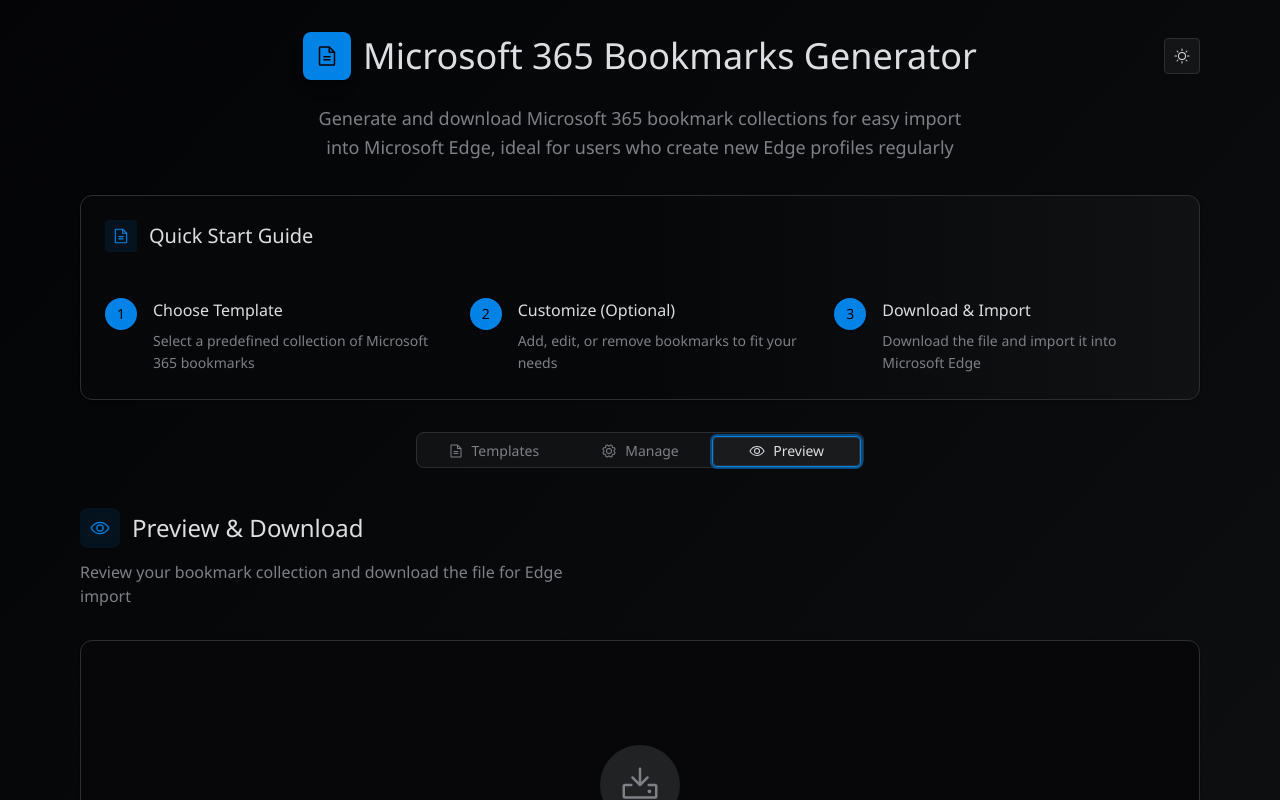
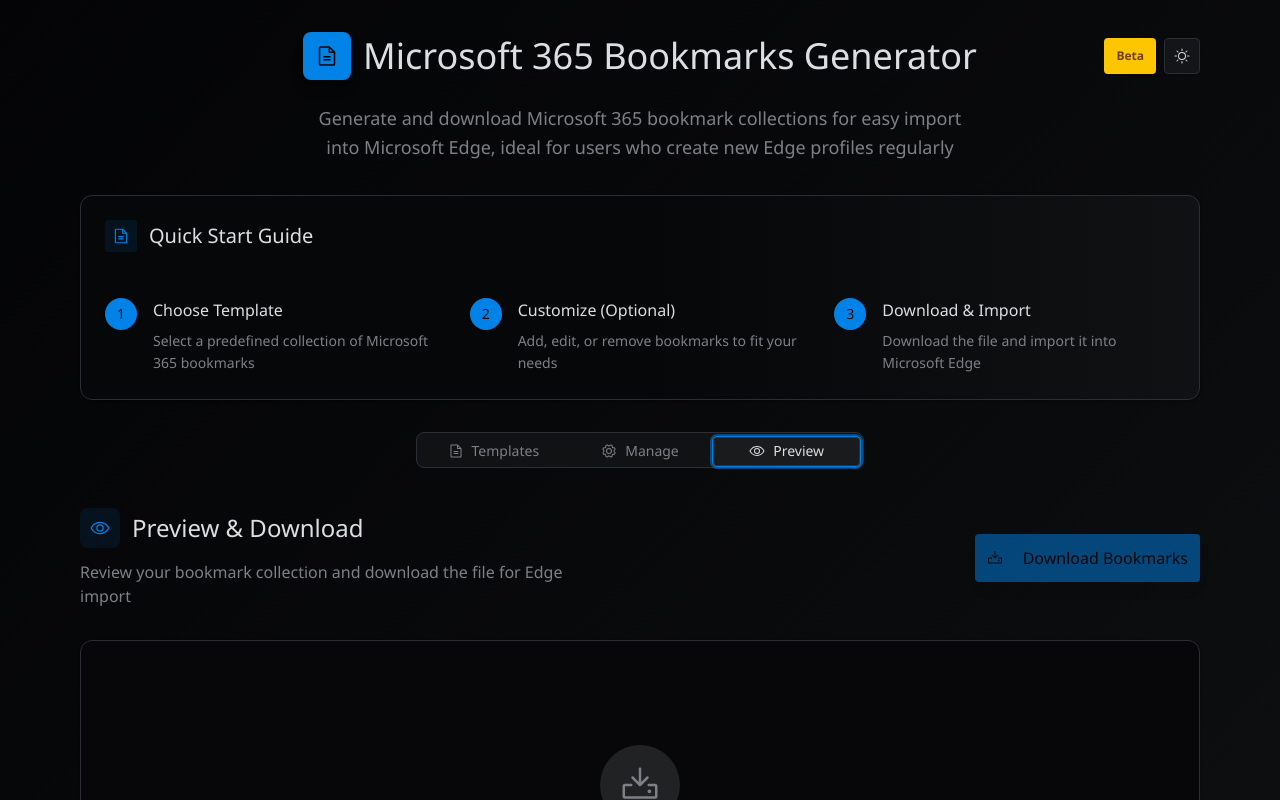
Before and after one commit to pkbullock/m365-bookmark-generator, a React (Vite) app: page / in a window 1280 px wide. Both pictures are taken after a click on the tab "Preview". Shown: the top 800 px of the page. Built offline with nearby package versions, Linux system fonts and the light colour scheme; a web font is replaced by a local one.

Commit message:
change download file name to match collection

```diff
--- a/src/App.tsx
+++ b/src/App.tsx
@@ -36,7 +36,13 @@ function App() {
                     Microsoft 365 Bookmarks Generator
                   </h1>
                 </div>
-                <div className="flex-1 flex justify-end">
+                <div className="flex-1 flex justify-end items-center gap-2">
+                  <span
+                    className="flex items-center justify-center h-9 px-3 rounded bg-yellow-400 text-xs font-semibold text-yellow-900 shadow-sm"
+                    style={{ minWidth: '48px' }}
+                  >
+                    Beta
+                  </span>
                   <ThemeToggle />
                 </div>
               </div>
@@ -124,7 +130,7 @@ function App() {
               </TabsContent>
 
               <TabsContent value="preview" className="space-y-6">
-                <BookmarkPreview bookmarks={bookmarks} />
+                <BookmarkPreview bookmarks={bookmarks} groupName={selectedTemplate?.name} />
               </TabsContent>
             </Tabs>
           </div>
--- a/src/components/BookmarkPreview.tsx
+++ b/src/components/BookmarkPreview.tsx
@@ -6,9 +6,18 @@ import { toast } from 'sonner';
 
 interface BookmarkPreviewProps {
   bookmarks: Bookmark[];
+  groupName?: string;
 }
 
-export function BookmarkPreview({ bookmarks }: BookmarkPreviewProps) {
+function formatFileName(name: string) {
+  return name
+    .toLowerCase()
+    .replace(/[^a-z0-9\s-]/g, '') // remove special characters
+    .replace(/\s+/g, '-')         // replace spaces with hyphens
+    + '.html';
+}
+
+export function BookmarkPreview({ bookmarks, groupName }: BookmarkPreviewProps) {
   const groupedBookmarks = bookmarks.reduce((acc, bookmark) => {
     const folder = bookmark.folder || 'Uncategorized';
     if (!acc[folder]) acc[folder] = [];
@@ -23,7 +32,9 @@ export function BookmarkPreview({ bookmarks }: BookmarkPreviewProps) {
     }
 
     try {
-      downloadBookmarkFile(bookmarks, 'microsoft-365-bookmarks.html');
+      //downloadBookmarkFile(bookmarks, 'microsoft-365-bookmarks.html');
+      const fileName = formatFileName(groupName || 'microsoft-365-bookmarks');
+      downloadBookmarkFile(bookmarks, fileName);
       toast.success('Bookmark file downloaded successfully!');
     } catch (error) {
       console.error('Download error:', error);
@@ -45,7 +56,14 @@ export function BookmarkPreview({ bookmarks }: BookmarkPreviewProps) {
             Review your bookmark collection and download the file for Edge import
           </p>
         </div>
-
+        <Button
+          onClick={handleDownload}
+          disabled={bookmarks.length === 0}
+          className="px-8 py-3 h-auto text-base shadow-lg hover:shadow-xl transition-shadow"
+        >
+          <DownloadIcon size={18} className="mr-3" />
+          Download Bookmarks
+        </Button>
       </div>
 
       {bookmarks.length > 0 ? (
@@ -60,18 +78,10 @@ export function BookmarkPreview({ bookmarks }: BookmarkPreviewProps) {
                   </div>
                   Import Instructions
                 </div>
-                <Button
-                  onClick={handleDownload}
-                  disabled={bookmarks.length === 0}
-                  className="px-8 py-3 h-auto text-base shadow-lg hover:shadow-xl transition-shadow"
-                >
-                  <DownloadIcon size={18} className="mr-3" />
-                  Download Bookmarks
-                </Button>
+
               </CardTitle>
             </CardHeader>
-            <CardContent className="pt-6">
-
+            <CardContent className="pt-2">
               <div className="space-y-4">
                 <p className="font-medium text-base">To import these bookmarks into Microsoft Edge:</p>
                 <div className="bg-fluent-neutral-10 rounded-xl p-6 space-y-4">
```
